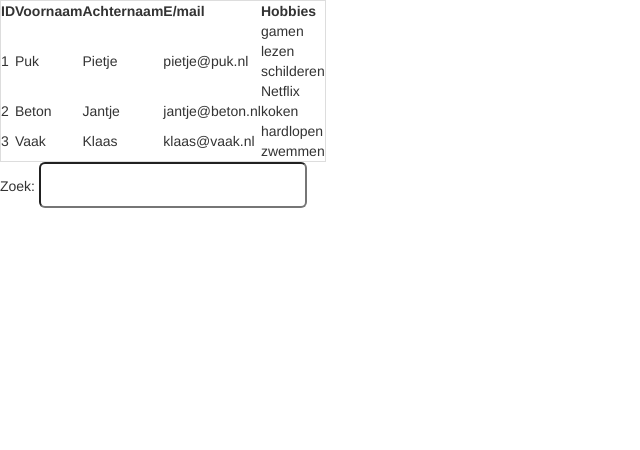
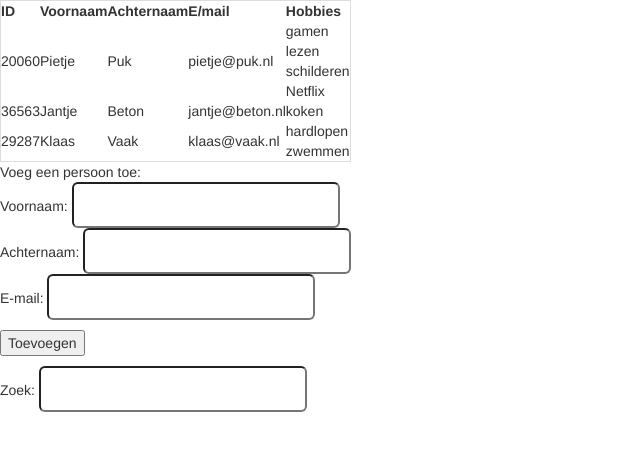
Before and after one commit to mgortzak/vijfhart-angular-fundamentals, an Angular app: page / in a window 1280 px wide. Shown: the top 450 px of the page, without its empty margins (0-640 px from the left). Built offline with nearby package versions, Linux system fonts and the light colour scheme.

Commit message:
Can add a person.

```diff
--- a/src/app/add-person/add-person.component.html
+++ /dev/null
@@ -1,3 +0,0 @@
-<p>
-  add-person works!
-</p>
--- a/src/app/add-person/add-person.component.ts
+++ /dev/null
@@ -1,16 +0,0 @@
-import {Component, OnInit} from '@angular/core';
-
-@Component({
-  selector: 'app-add-person',
-  templateUrl: './add-person.component.html',
-  styleUrls: ['./add-person.component.css']
-})
-export class AddPersonComponent implements OnInit {
-
-  constructor() {
-  }
-
-  ngOnInit() {
-  }
-
-}
--- a/src/app/app.module.ts
+++ b/src/app/app.module.ts
@@ -4,7 +4,6 @@ import {NgModule} from '@angular/core';
 
 import {AppComponent} from './app.component';
 import {PersonComponent} from './person/person.component';
-import {AddPersonComponent} from './add-person/add-person.component';
 import {FormsModule} from "@angular/forms";
 
 
@@ -12,7 +11,6 @@ import {FormsModule} from "@angular/forms";
   declarations: [
     AppComponent,
     PersonComponent,
-    AddPersonComponent
   ],
   imports: [
     BrowserModule, FormsModule
--- a/src/app/person/person.component.html
+++ b/src/app/person/person.component.html
@@ -8,8 +8,8 @@
   </tr>
   <tr *ngFor="let person of persons">
     <td>{{person.id}}</td>
+    <td>{{person.firstName}}</td>
     <td>{{person.lastName}}</td>
-    <td>{{person.firstName}}</td>
     <td>{{person.email}}</td>
     <td>
       <div *ngFor="let hobby of person.hobbies">{{hobby}}</div>
@@ -18,6 +18,23 @@
 </table>
 
 <div>
+  Voeg een persoon toe:
+  <form>
+    <p>
+      Voornaam: <input type="text" class="input-lg" name="firstName" title="Voornaam"
+                       [(ngModel)]="newPerson.firstName"/><br/>
+      Achternaam: <input type="text" class="input-lg" name="lastName" title="Achternaam"
+                         [(ngModel)]="newPerson.lastName"/><br/>
+      E-mail: <input type="text" class="input-lg" name="email" title="Voornaam" [(ngModel)]="newPerson.email"/><br/>
+      <!--Hobbies: <input type="text" class="input-lg" name="hobbies" title="Hobbies" [(ngModel)]="newPerson.hobbies"/>-->
+    </p>
+
+    <p>
+      <input type="button" class="ui-button" name="add" (click)="add()" value="Toevoegen"/>
+    </p>
+  </form>
+</div>
+<div>
   <div>Zoek: <input type="text" class="input-lg" [(ngModel)]="gekozenNaam" (keyup)="search($event)"/></div>
   <div [hidden]="!isVisible">Gekozen persoon: {{currentPerson.firstName}} {{currentPerson.lastName}}</div>
 </div>
--- a/src/app/person/person.component.ts
+++ b/src/app/person/person.component.ts
@@ -14,14 +14,16 @@ export class PersonComponent implements OnInit {
   isVisible: boolean = false;
   currentPerson: Person = new Person();
 
+  newPerson: Person = new Person();
+
   constructor() {
   }
 
   ngOnInit() {
     this.persons = [
-      new Person(1, 'Pietje', 'Puk', 'pietje@puk.nl', ['gamen', 'lezen', 'schilderen', 'Netflix']),
-      new Person(2, 'Jantje', 'Beton', 'jantje@beton.nl', ['koken']),
-      new Person(3, 'Klaas', 'Vaak', 'klaas@vaak.nl', ['hardlopen', 'zwemmen'])
+      new Person(PersonComponent.generateId(), 'Pietje', 'Puk', 'pietje@puk.nl', ['gamen', 'lezen', 'schilderen', 'Netflix']),
+      new Person(PersonComponent.generateId(), 'Jantje', 'Beton', 'jantje@beton.nl', ['koken']),
+      new Person(PersonComponent.generateId(), 'Klaas', 'Vaak', 'klaas@vaak.nl', ['hardlopen', 'zwemmen'])
     ]
   }
 
@@ -40,4 +42,13 @@ export class PersonComponent implements OnInit {
       }
     }
   }
+
+  add() {
+    console.log(this.newPerson.hobbies)
+    this.persons.push(new Person(PersonComponent.generateId(), this.newPerson.firstName, this.newPerson.lastName, this.newPerson.email, []))
+  }
+
+  private static generateId() {
+    return Math.floor((Math.random() * 100000) + 1);
+  }
 }
```
Also changed, not shown: src/app/add-person/add-person.component.css (deleted), 1 other file (tests, documents, lock files or other folders).
